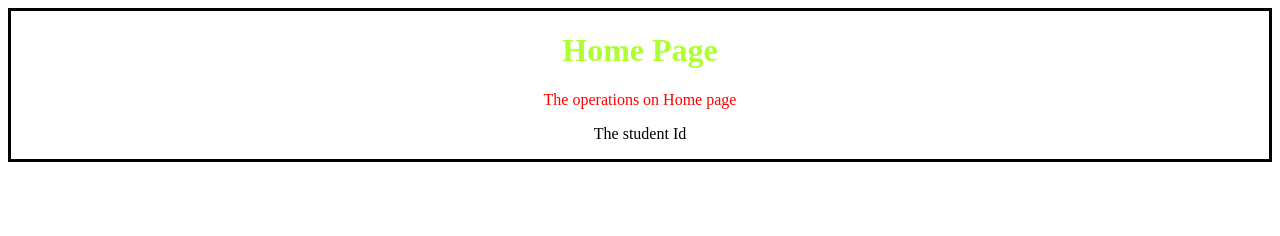
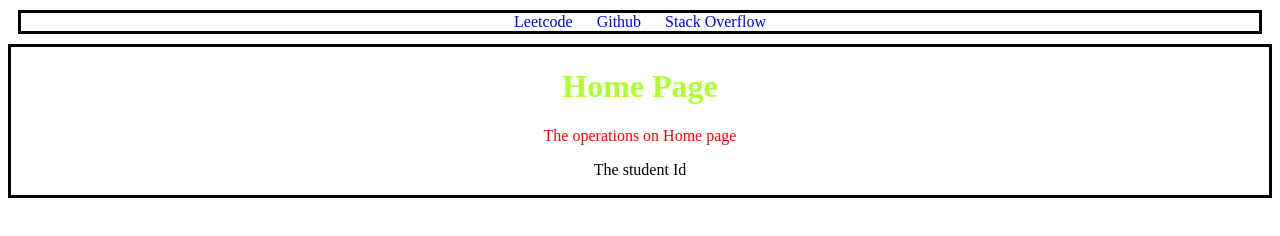
Before and after one commit to keerthanaannadi1/autosetup, a website: page frontend/index.html in a window 1280 px wide. Drawn offline with Linux system fonts and the light colour scheme.

Commit message:
added nav-bar

```diff
--- a/frontend/index.css
+++ b/frontend/index.css
@@ -9,6 +9,22 @@ h1 {
 #p1 {
    color: red;
 }
+#nav-bar {
+   text-align: center;
+   margin: 10px;
+    border: 3px solid black;
+
+   margin-bottom: 10px;
+   gap: 20px;
+
+}
+#nav-bar a {
+   margin: 0 10px;
+}
 .home-card:hover {
    background-color: blue;
+   color: white;
 }
+#nav-bar a:hover {
+   color: greenyellow;
+}
--- a/frontend/index.html
+++ b/frontend/index.html
@@ -8,6 +8,12 @@
 </head>
 <body>
     <script src="index.js"></script>
+
+    <div id = "nav-bar">
+     <a href="https://leetcode.com " style="text-decoration: none;" target="_blank">Leetcode </a>
+     <a href="https://github.com" style="text-decoration: none;" target="_blank">Github </a>
+     <a href="https://stackoverflow.com" style="text-decoration: none;" target="_blank">Stack Overflow </a>
+    </div>
     <div class ="home-card">
     <h1> Home Page </h1>
     <p id ="p1"> The operations on Home page</p>
@@ -15,5 +21,8 @@
          The student Id
     </p>
     </div>
+
+
+
 </body>
 </html>
```
